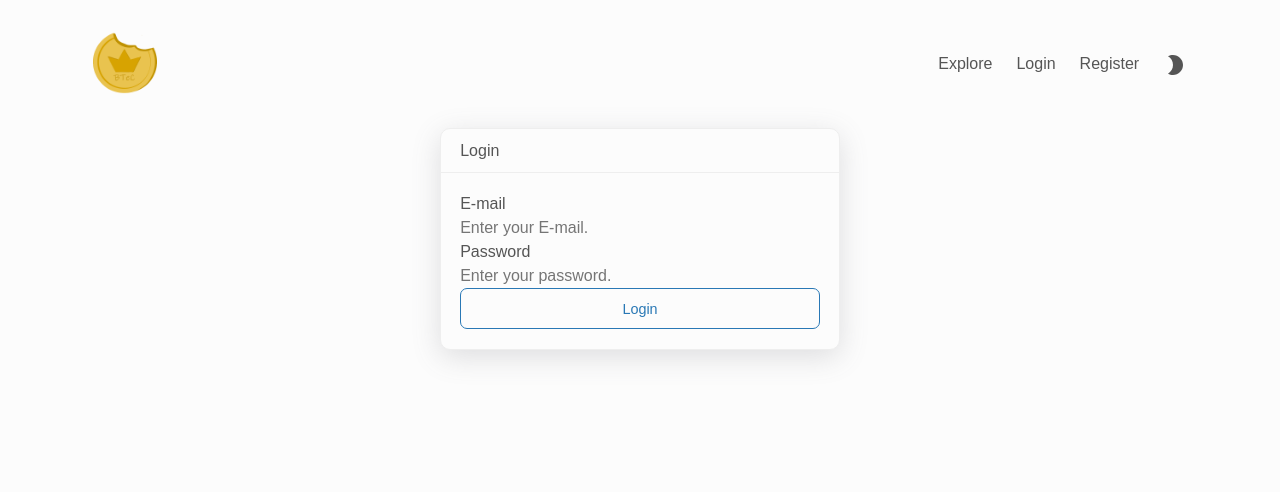
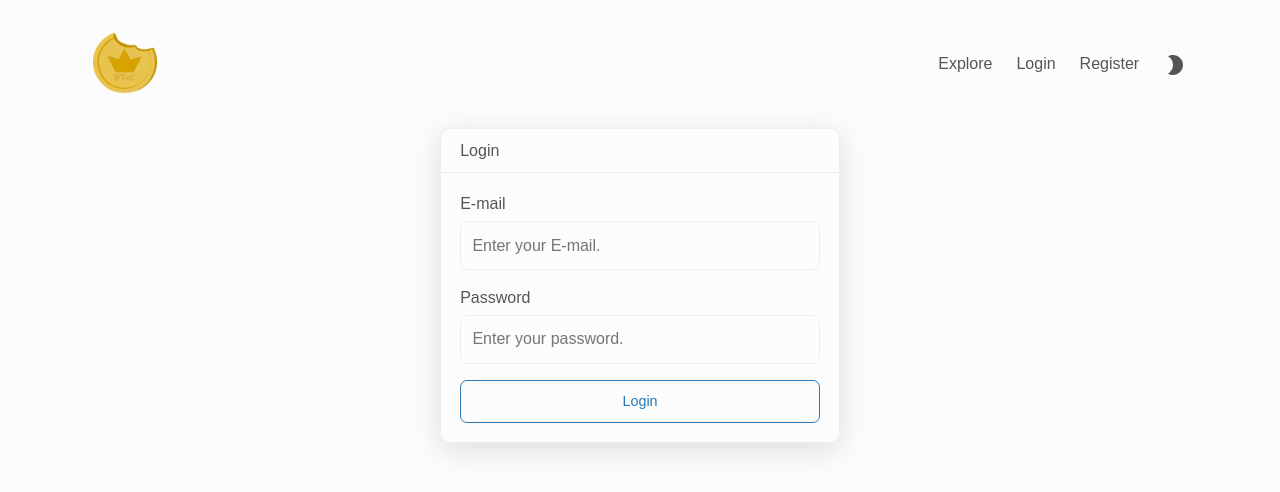
Before and after one commit to exect3r/bitecoin, a Nuxt app in the folder front/: page /login in a window 1280 px wide. Shown: the top 492 px of the page. Built offline with nearby package versions, Linux system fonts and the light colour scheme; no server answers.

Commit message:
added .input and helper classes

```diff
--- a/front/assets/css/App.css
+++ b/front/assets/css/App.css
@@ -52,6 +52,15 @@ button {
   cursor: pointer;
 }
 
+.input {
+  transition: border-color var(--clr-trans-spd) var(--clr-trans-tf);
+  border: 1px var(--clr-bg-dec) solid;
+  border-radius: 7px;
+  padding: .9em .7em;
+  margin-top: .3em;
+  width: 100%;
+}
+
 @media (max-width: 900px) {
   h1 {
     font-size: 2.6rem;
@@ -79,6 +88,7 @@ html::-webkit-scrollbar {
   --clr-bg-dec: #eee;
   --clr-fg: #555;
   --clr-fg-alt: #444;
+  --clr-fg-dec: #ccc;
   --clr-primary: #2978b5;
   --shadow: rgba(100, 100, 111, 0.2) 0px 7px 29px 0px;
 }
@@ -89,6 +99,7 @@ html::-webkit-scrollbar {
   --clr-bg-dec: #1b2033;
   --clr-fg: #bdbddd;
   --clr-fg-alt: #cdcdff;
+  --clr-fg-dec: #384268;
   --clr-primary: #90a0d9;
   --shadow: rgba(0, 0, 0, 0.16) 0px 10px 36px 0px, rgba(0, 0, 0, 0.06) 0px 0px 0px 1px;
 }
@@ -111,6 +122,14 @@ html::-webkit-scrollbar {
 .v-center {
   display: flex;
   justify-content: center;
+}
+
+.w-100 {
+  width: 100%;
+}
+
+.mb-1 {
+  margin-bottom: 1em;
 }
 
 .card {
@@ -192,6 +211,7 @@ html::-webkit-scrollbar {
 }
 
 .btn-outline {
+  height: 3em;
   color: var(--clr-primary);
   border: 1px solid var(--clr-primary);
   border-radius: 7px;
```
